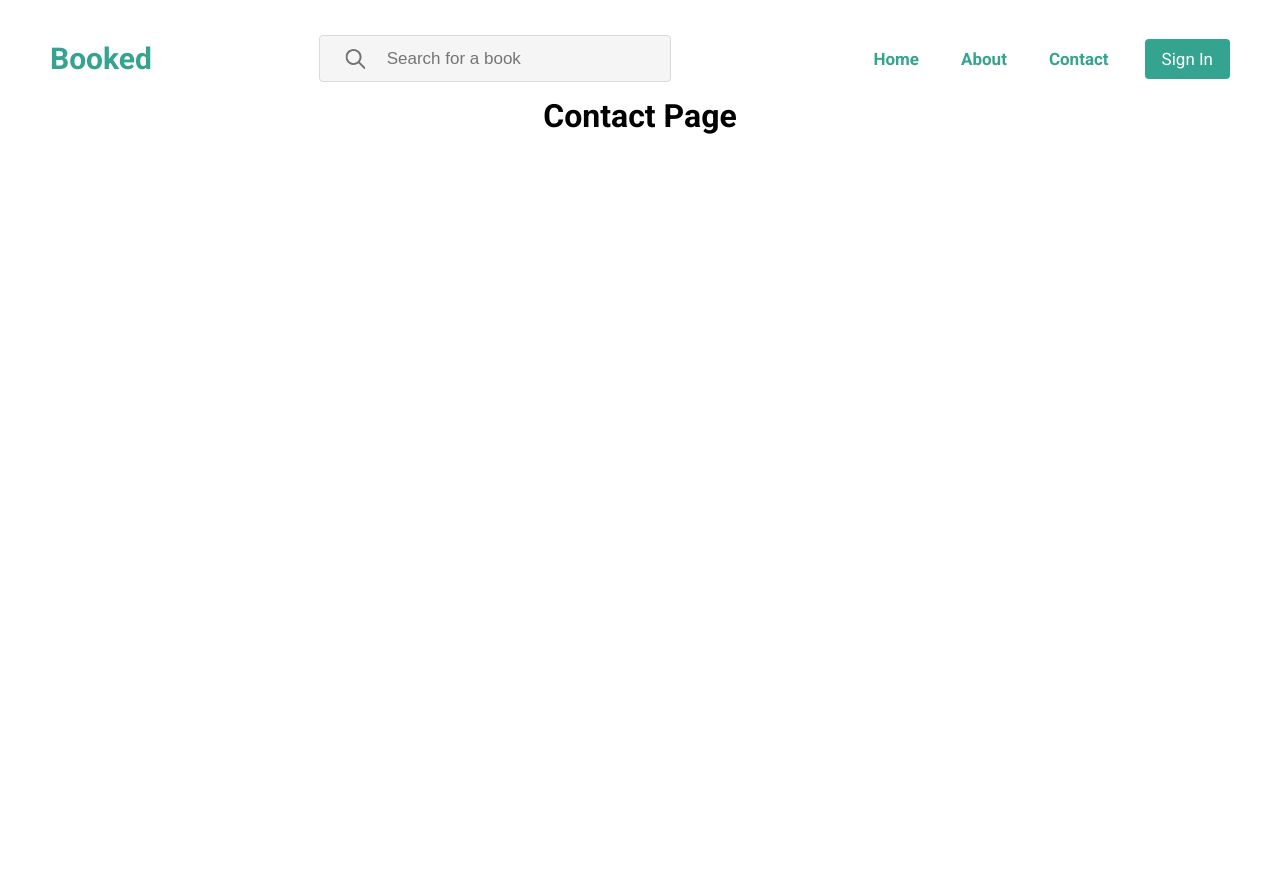
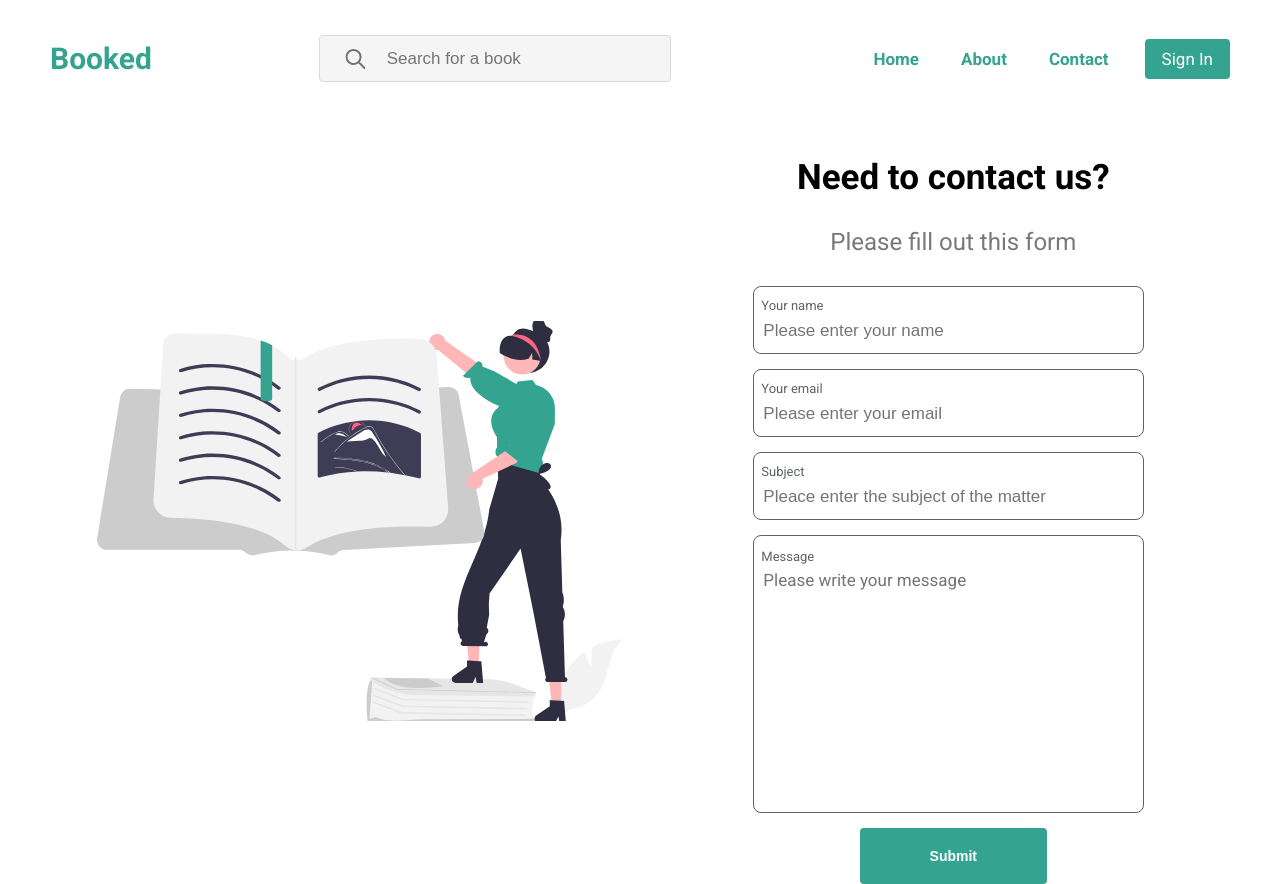
Before and after one commit to telmopanacas/Booked-Website, a React (Create React App) app: page /contact in a window 1280 px wide. Before the commit the page ends 800 px from the top, so only its background shows below. Built offline with nearby package versions, Linux system fonts and the light colour scheme.

Commit message:
Finalized the Contact page

```diff
--- /dev/null
+++ b/src/assets/styles/Contact.css
@@ -0,0 +1,41 @@
+.contact-page {
+    display: flex;
+    align-items: center;
+    justify-content: space-evenly;
+    padding-top: 60px;
+}
+
+.contact-image {
+    height: 400px;
+    width:530px;
+    background-image: url('../images/contact-page-book.svg');
+    background-size: cover;
+    background-position: center;
+}
+
+.contact-form-box {
+    display: flex;
+    flex-direction: column;
+    gap: 30px;
+}
+
+.contact-form-box h1 {
+    font-size: 35px;
+}
+
+.contact-form-box h3 {
+    font-size: 24px;
+    font-weight: normal;
+    color: #797979;
+}
+
+.submit-button {
+    padding: 20px 70px;
+    border-radius: 4px;
+    border: 0px;
+    background-color: #34A38F;
+    color: white;
+    font-weight: bold;
+    cursor: pointer;
+    font-size: 14px;
+}
--- a/src/views/Contact.js
+++ b/src/views/Contact.js
@@ -1,6 +1,53 @@
+import '../assets/styles/Contact.css'
+import FormInput from '../components/FormInput.js'
+import FormTextArea from '../components/FormTextArea';
+import { useState } from 'react';
+
 const ContactPage = () => {
+    const [contacterName, setContacterName] = useState("");
+    const [contacterEmail, setContacterEmail] = useState("");
+    const [contacterMessageSubject, setContacterMessageSubject] = useState("");
+    const [contacterMessage, setContacterMessage] = useState("");
+
+    const handleSubmit = (e) => {
+        //e.preventDefault(); Doesn't reload the page.
+    }
+
     return (
-        <h1>Contact Page</h1>
+        <div className="contact-page">
+            <div className="contact-image"></div>
+            <div className="contact-form-box">
+                <h1>Need to contact us?</h1>
+                <h3>Please fill out this form</h3>
+                <div className="form-div">
+                    <form onSubmit={handleSubmit}>
+                        <FormInput
+                            label="Your name"
+                            placeholder="Please enter your name"
+                            setInput={setContacterName}
+                        />
+                        <FormInput
+                            label="Your email"
+                            placeholder="Please enter your email"
+                            setInput={setContacterEmail}
+                        />
+                        <FormInput
+                            label="Subject"
+                            placeholder="Pleace enter the subject of the matter"
+                            setInput={setContacterMessageSubject}
+                        />
+                        <FormTextArea
+                            label="Message"
+                            placeholder="Please write your message"
+                            setInput={setContacterMessage}
+                        />
+                        <button className="submit-button">
+                            Submit
+                        </button>
+                    </form>
+                </div>
+            </div>
+        </div>
     );
 }
 
```
Also changed, not shown: src/assets/images/contact-page-book.svg (added).
